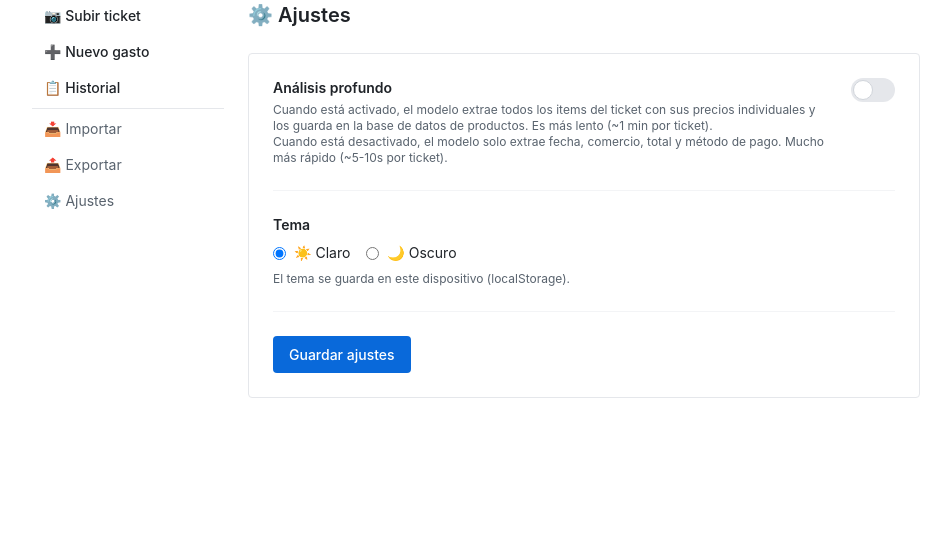
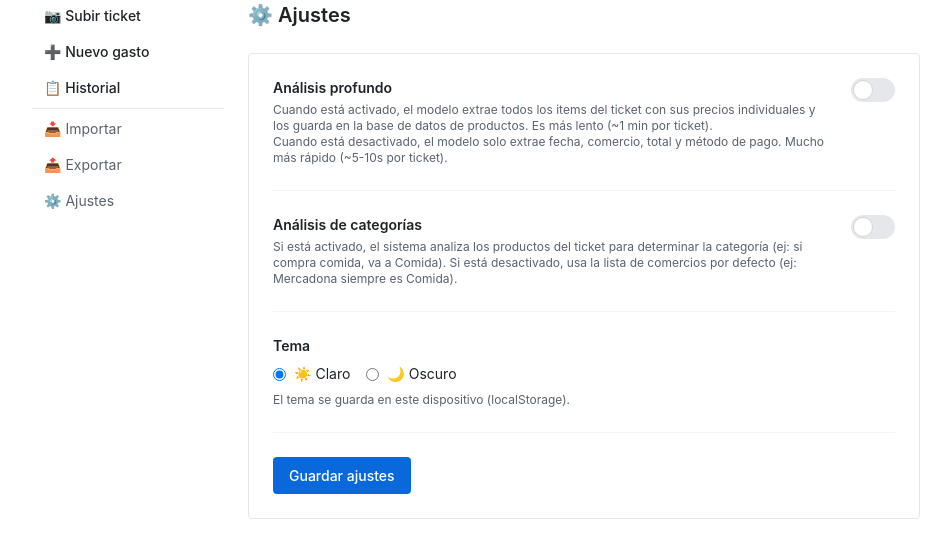
Before and after one commit to carlosjarenom/MisGastos, a Flask app: page /settings in a window 1280 px wide. Shown: the part 117-675 px from the top of the page, without its empty margins (48-999 px from the left). Run offline with Flask 3, Linux system fonts and the light colour scheme; data comes from the database, SQL or seed files in the repository; data that the repository does not hold is empty; some libraries are stand-ins or nearby versions.

Commit message:
feat(21C): añadir ajuste 'Análisis de categorías' + cascada v7
- settings.html: toggle para activar/desactivar análisis de categorías por items
- app.py: helper is_category_analysis_enabled()
- app.py: cascada v7 en scan_upload, edit_pending_scan, rotate_scan, enhance_scan
  - Si category_analysis activado: items primero, luego override, luego DB, fallback Otros
  - Si desactivado: override primero (comportamiento anterior)
- models/schema.py: INSERT OR IGNORE para category_analysis='false'
- settings route: persiste y lee category_analysis

```diff
--- a/app.py
+++ b/app.py
@@ -47,6 +47,10 @@ def set_setting(key: str, value: str):
 def is_deep_analysis_enabled() -> bool:
     """¿Está activado el análisis profundo (items + products)?"""
     return get_setting('deep_analysis', 'false') == 'true'
+
+def is_category_analysis_enabled() -> bool:
+    """¿Está activado el análisis de categorías por items?"""
+    return get_setting('category_analysis', 'false') == 'true'
 
 
 # ============================================================
@@ -239,18 +243,17 @@ def scan_upload():
             review_queue_count=0,
         )
 
-    # Auto-clasificar — cascada en orden correcto (v6: override primero)
-    # Nivel 0: overrides por comercio (Mercadona=Comida, Repsol=Carburante, etc.)
-    # Nivel 1: merchant conocido en DB
-    # Nivel 2: heurística por items
-    # Nivel 3: fallback a Otros
+    # Auto-clasificar — cascada v7 (FIX 21C)
+    # Si category_analysis activado: items primero, luego override, luego DB, fallback
+    # Si no: override primero (comportamiento anterior)
     auto_cat_id = None
 
-    # Nivel 0: overrides por comercio
-    if result.comercio:
+    if is_category_analysis_enabled() and result.items:
+        auto_cat_id, _ = clasificar_por_items(result.items)
+
+    if auto_cat_id is None and result.comercio:
         auto_cat_id = clasificar_por_comercio_override(result.comercio)
 
-    # Nivel 1: merchant conocido en DB
     if auto_cat_id is None and result.comercio:
         conn = get_db()
         c = conn.cursor()
@@ -260,11 +263,6 @@ def scan_upload():
         if row and row['default_category_id']:
             auto_cat_id = row['default_category_id']
 
-    # Nivel 2: heurística por items (solo si merchant no dio categoría)
-    if auto_cat_id is None and result.items:
-        auto_cat_id, _ = clasificar_por_items(result.items)
-
-    # Nivel 3: fallback
     if auto_cat_id is None:
         auto_cat_id = 9  # Otros
 
@@ -745,27 +743,23 @@ def edit_pending_scan(scan_id):
     except json.JSONDecodeError:
         data = {}
 
-    # Auto-clasificar — cascada completa (igual que scan_upload, v6)
+    # Auto-clasificar — cascada v7 (FIX 21C)
     auto_cat_id = None
     comercio = data.get("comercio")
     items = data.get("items", [])
 
-    # Nivel 0: overrides por comercio
-    if comercio:
+    if is_category_analysis_enabled() and items:
+        auto_cat_id, _ = clasificar_por_items(items)
+
+    if auto_cat_id is None and comercio:
         auto_cat_id = clasificar_por_comercio_override(comercio)
 
-    # Nivel 1: merchant conocido (O6: reusar cursor c)
     if auto_cat_id is None and comercio:
         c.execute("SELECT default_category_id FROM merchants WHERE name LIKE ?", (f"%{comercio}%",))
         mrow = c.fetchone()
         if mrow and mrow['default_category_id']:
             auto_cat_id = mrow['default_category_id']
 
-    # Nivel 2: heurística por items
-    if auto_cat_id is None and items:
-        auto_cat_id, _ = clasificar_por_items(items)
-
-    # Nivel 3: fallback
     if auto_cat_id is None:
         auto_cat_id = 9  # Otros
 
@@ -864,9 +858,11 @@ def rotate_scan(scan_id, degrees):
     except Exception as e:
         return f"Error al re-procesar: {e}", 500
 
-    # Auto-clasificar v6: override primero
+    # Auto-clasificar v7 (FIX 21C)
     auto_cat_id = None
-    if result.comercio:
+    if is_category_analysis_enabled() and result.items:
+        auto_cat_id, _ = clasificar_por_items(result.items)
+    if auto_cat_id is None and result.comercio:
         auto_cat_id = clasificar_por_comercio_override(result.comercio)
     if auto_cat_id is None and result.comercio:
         conn = get_db()
@@ -877,8 +873,6 @@ def rotate_scan(scan_id, degrees):
         conn.close()
         if row and row['default_category_id']:
             auto_cat_id = row['default_category_id']
-    if auto_cat_id is None and result.items:
-        auto_cat_id, _ = clasificar_por_items(result.items)
     if auto_cat_id is None:
         auto_cat_id = 9
 
@@ -932,9 +926,11 @@ def enhance_scan(scan_id):
     except Exception as e:
         return f"Error al re-procesar: {e}", 500
 
-    # Auto-clasificar v6: override primero
+    # Auto-clasificar v7 (FIX 21C)
     auto_cat_id = None
-    if result.comercio:
+    if is_category_analysis_enabled() and result.items:
+        auto_cat_id, _ = clasificar_por_items(result.items)
+    if auto_cat_id is None and result.comercio:
         auto_cat_id = clasificar_por_comercio_override(result.comercio)
     if auto_cat_id is None and result.comercio:
         conn = get_db()
@@ -945,8 +941,6 @@ def enhance_scan(scan_id):
         conn.close()
         if row and row['default_category_id']:
             auto_cat_id = row['default_category_id']
-    if auto_cat_id is None and result.items:
-        auto_cat_id, _ = clasificar_por_items(result.items)
     if auto_cat_id is None:
         auto_cat_id = 9
 
@@ -978,18 +972,22 @@ def settings():
     if request.method == "POST":
         # Guardar ajustes
         deep = request.form.get("deep_analysis") == "on"
+        cat_analysis = request.form.get("category_analysis") == "on"
         theme = request.form.get("theme", "light")
         set_setting('deep_analysis', 'true' if deep else 'false')
+        set_setting('category_analysis', 'true' if cat_analysis else 'false')
         set_setting('theme', theme)
         return redirect(url_for("settings"))
 
     # GET: mostrar formulario
     deep_enabled = is_deep_analysis_enabled()
+    cat_analysis_enabled = is_category_analysis_enabled()
     current_theme = get_setting('theme', 'light')
 
     return render_template(
         "settings.html",
         deep_enabled=deep_enabled,
+        cat_analysis_enabled=cat_analysis_enabled,
         current_theme=current_theme,
         review_queue_count=review_count,
     )
--- a/models/schema.py
+++ b/models/schema.py
@@ -120,6 +120,7 @@ def init_db():
     # Valores por defecto de los ajustes
     c.execute("INSERT OR IGNORE INTO settings (key, value) VALUES ('deep_analysis', 'false')")
     c.execute("INSERT OR IGNORE INTO settings (key, value) VALUES ('theme', 'light')")
+    c.execute("INSERT OR IGNORE INTO settings (key, value) VALUES ('category_analysis', 'false')")
 
     # Migración: añadir columna image_path a scans si no existe
     c.execute("PRAGMA table_info(scans)")
--- a/templates/settings.html
+++ b/templates/settings.html
@@ -26,6 +26,23 @@
  <label class="relative inline-flex items-center cursor-pointer ml-4">
  <input type="checkbox" name="deep_analysis" class="sr-only peer"
  {% if deep_enabled %}checked{% endif %}>
+ <div class="w-11 h-6 bg-gray-200 dark:bg-gray-700 peer-focus:outline-none rounded-full peer peer-checked:after:translate-x-full peer-checked:after:border-white after:content-[''] after:absolute after:top-[2px] after:left-[2px] after:bg-white after:border-gray-300 after:border after:rounded-full after:h-5 after:w-5 after:transition-all peer-checked:bg-accent"></div>
+ </label>
+ </div>
+ </div>
+
+ <!-- Análisis de categorías -->
+ <div class="border-b border-gray-100 dark:border-gray-800 pb-6">
+ <div class="flex items-start justify-between">
+ <div class="flex-1">
+ <label class="block text-sm font-semibold mb-1">Análisis de categorías</label>
+ <p class="text-xs text-fg-muted">
+ Si está activado, el sistema analiza los productos del ticket para determinar la categoría (ej: si compra comida, va a Comida). Si está desactivado, usa la lista de comercios por defecto (ej: Mercadona siempre es Comida).
+ </p>
+ </div>
+ <label class="relative inline-flex items-center cursor-pointer ml-4">
+ <input type="checkbox" name="category_analysis" class="sr-only peer"
+ {% if cat_analysis_enabled %}checked{% endif %}>
  <div class="w-11 h-6 bg-gray-200 dark:bg-gray-700 peer-focus:outline-none rounded-full peer peer-checked:after:translate-x-full peer-checked:after:border-white after:content-[''] after:absolute after:top-[2px] after:left-[2px] after:bg-white after:border-gray-300 after:border after:rounded-full after:h-5 after:w-5 after:transition-all peer-checked:bg-accent"></div>
  </label>
  </div>
```
